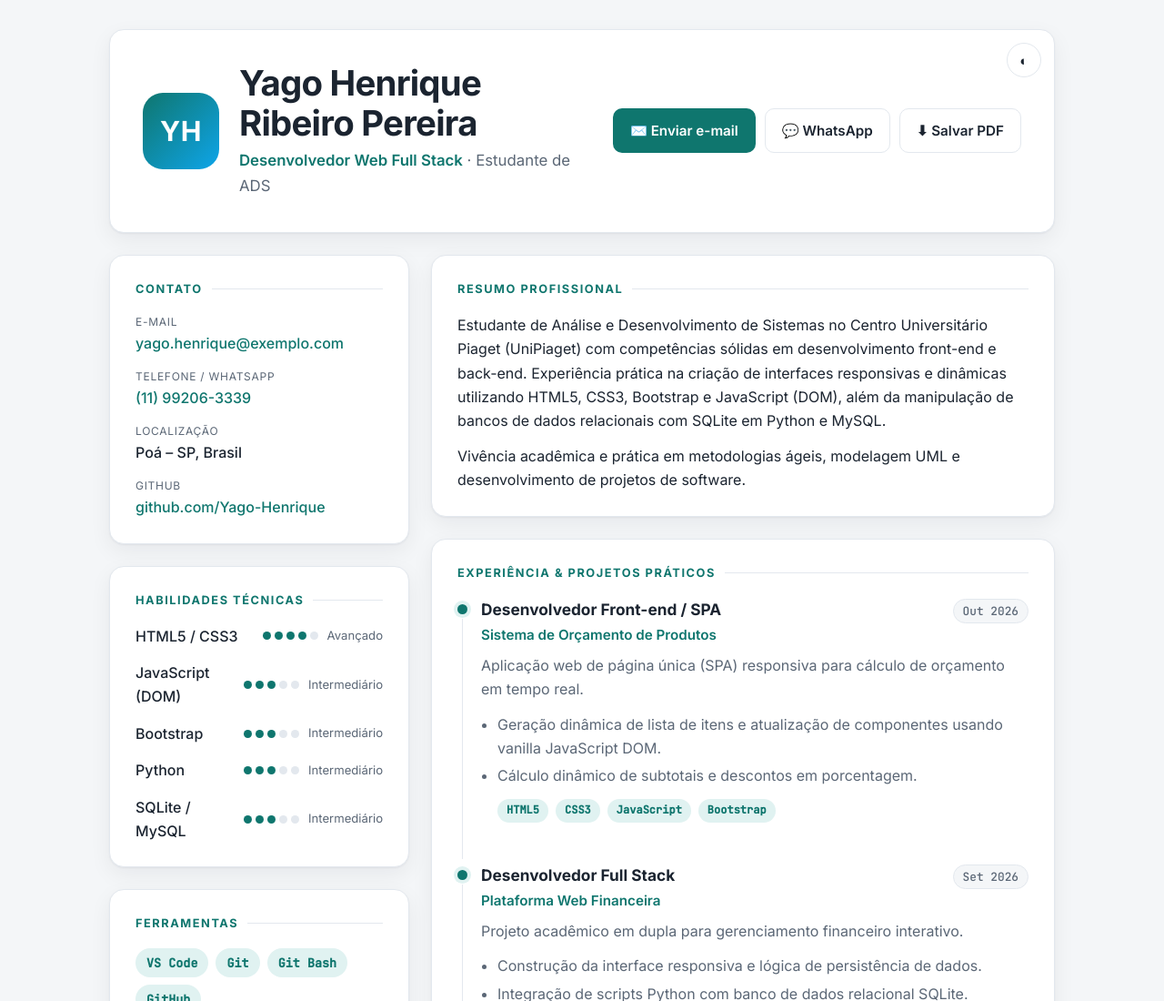
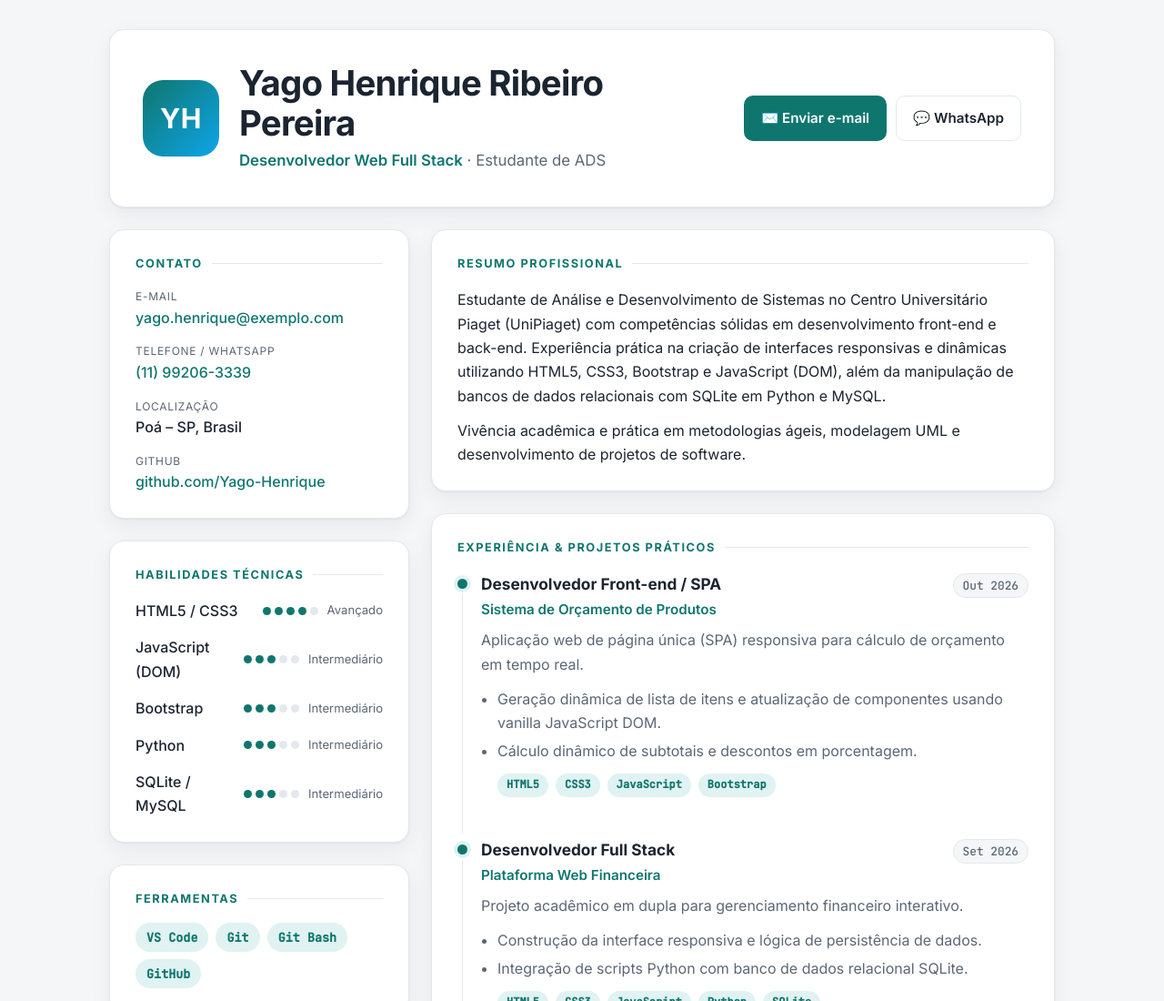
Before and after one commit to Yago-Henrique/CV-Yago-Henrique, a plain HTML site: page index.html in a window 1280 px wide. Shown: the top 1100 px of the page at 91% size. Drawn offline with Linux system fonts and the light colour scheme.

Commit message:
Remove theme toggle and print buttons from header
Removed theme toggle button and print button from the header.

```diff
--- a/index.html
+++ b/index.html
@@ -22,7 +22,6 @@
 
   <div class="wrap">
     <header class="hero">
-      <button class="btn theme-toggle" id="theme" type="button" aria-label="Alternar tema claro/escuro" title="Alternar tema">◐</button>
       <div class="hero-main">
         <div class="avatar" aria-hidden="true">YH</div>
         <div>
@@ -33,7 +32,6 @@
       <div class="actions">
         <a class="btn primary" href="mailto:yago.henrique@exemplo.com">✉️ Enviar e-mail</a>
         <a class="btn" href="https://wa.me/5511992063339" target="_blank" rel="noopener">💬 WhatsApp</a>
-        <button class="btn" type="button" onclick="window.print()">⬇ Salvar PDF</button>
       </div>
     </header>
 
@@ -158,6 +156,5 @@
 
     <footer>© 2026 Yago Henrique Ribeiro Pereira</footer>
   </div>
-
 </body>
 </html>
```
